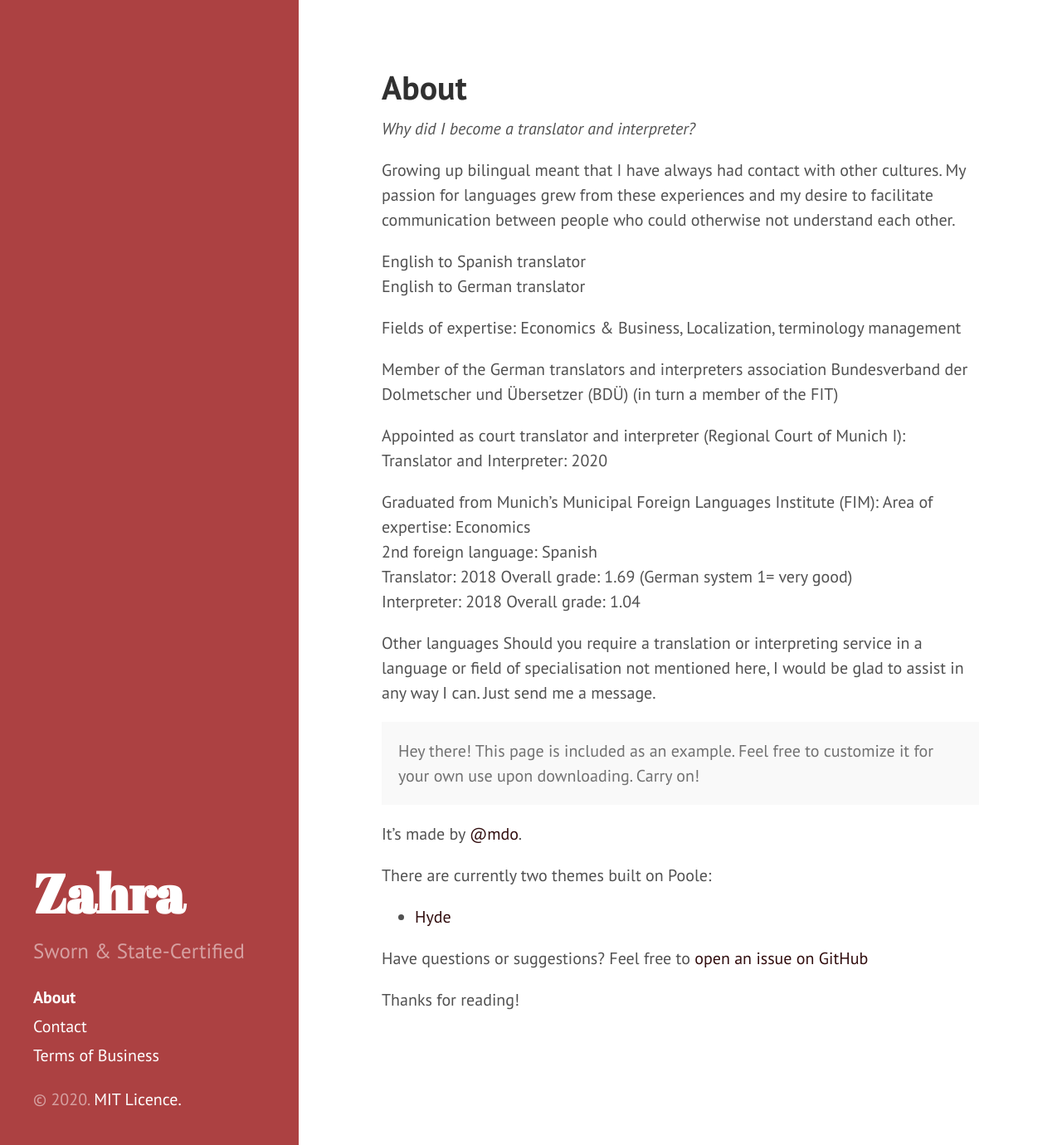
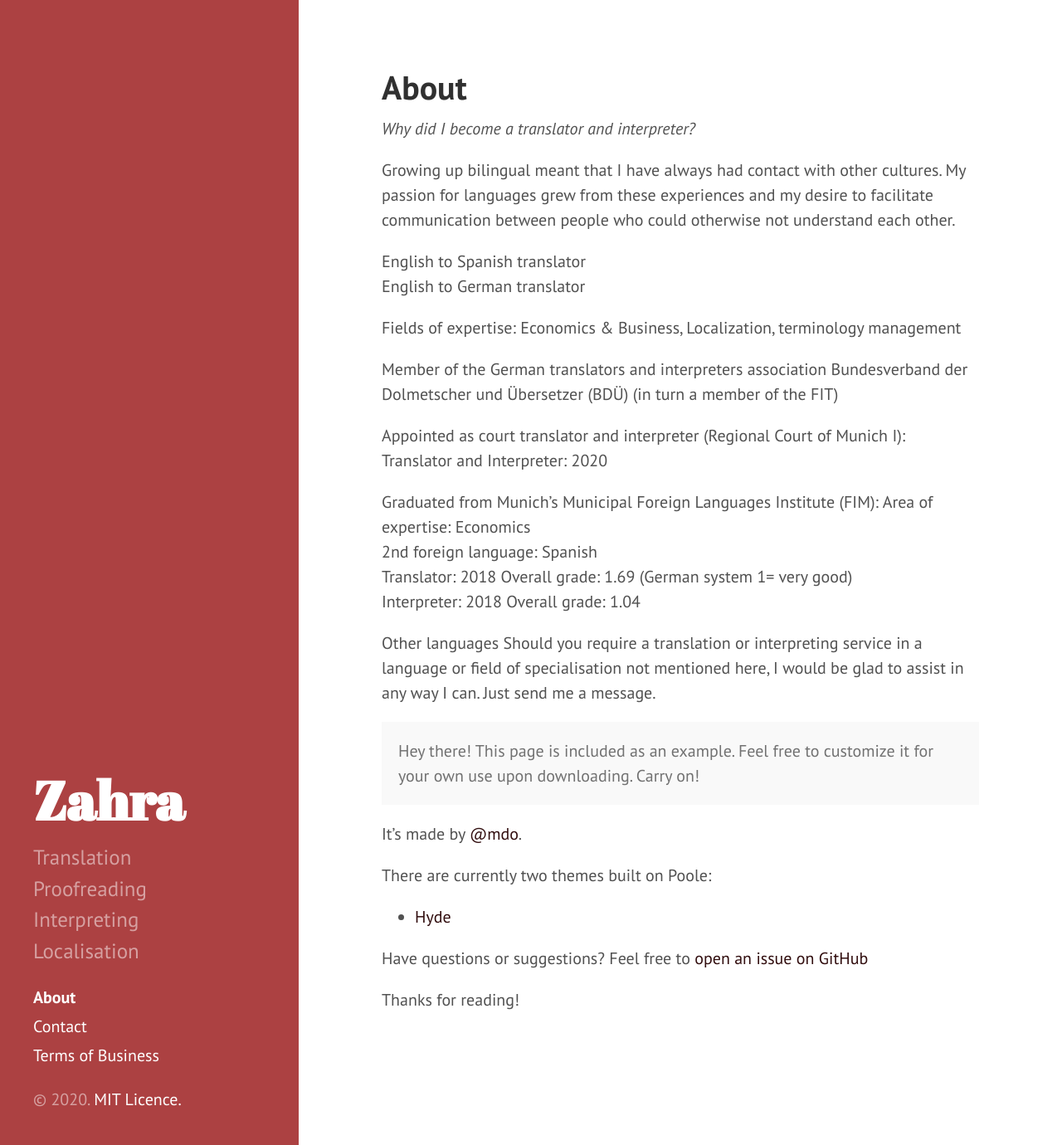
Before and after one commit to Zahra-Claire-Bahrani-Peacock/zahra-claire-bahrani-peacock.github.io, a Jekyll site: the page built from about.md, in a window 1280 px wide and 1380 px high. Shown: the whole window at 83% size. Built offline with Jekyll 4.4.1, drawn with Linux system fonts in a browser that asks for light colours.

Commit message:
Update _config.yml

```diff
--- a/_config.yml
+++ b/_config.yml
@@ -5,7 +5,7 @@ highlighter:      rouge
 # Setup
 title:            Zahra
 tagline:          'Home'
-description:      'Sworn & State-Certified'
+description:      'Translation<br/>Proofreading<br/>Interpreting<br/>Localisation'
 url:              https://zahra-claire-bahrani-peacock.github.io/
 baseurl:          /
 
```
